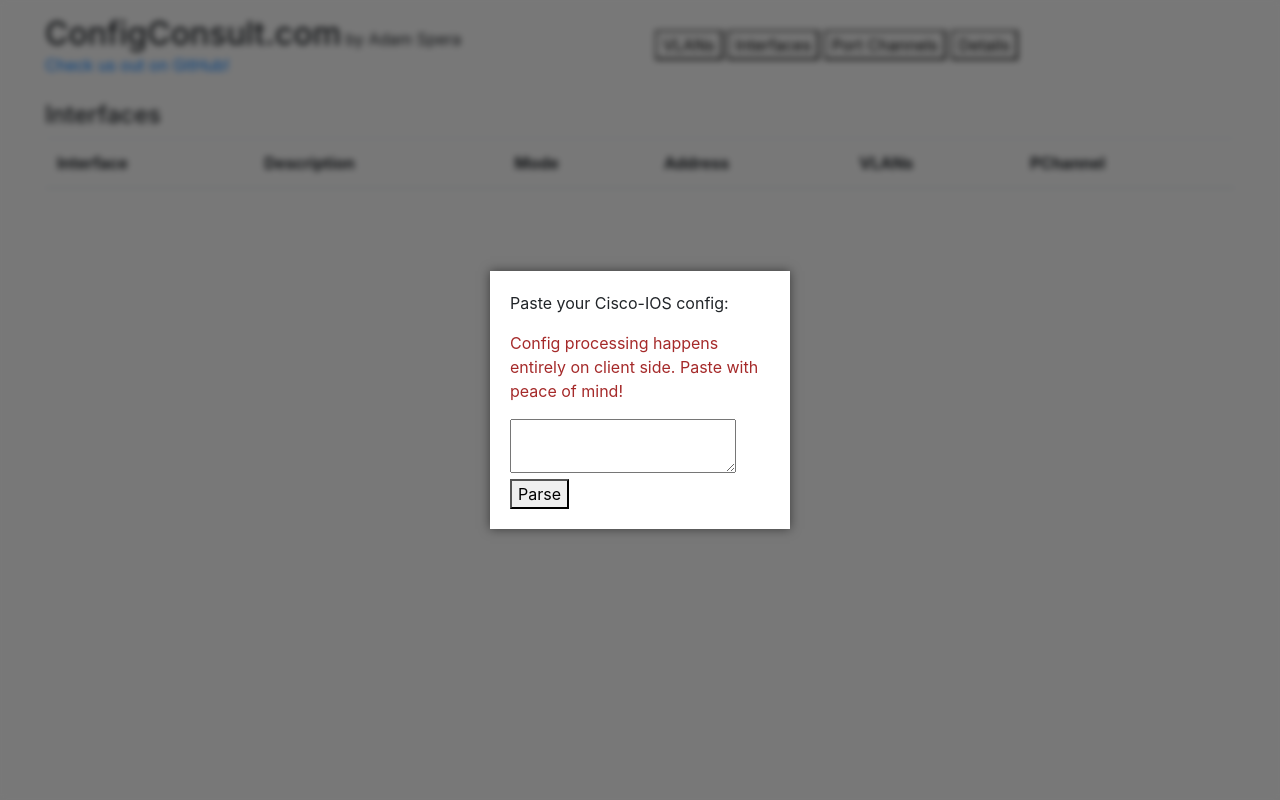
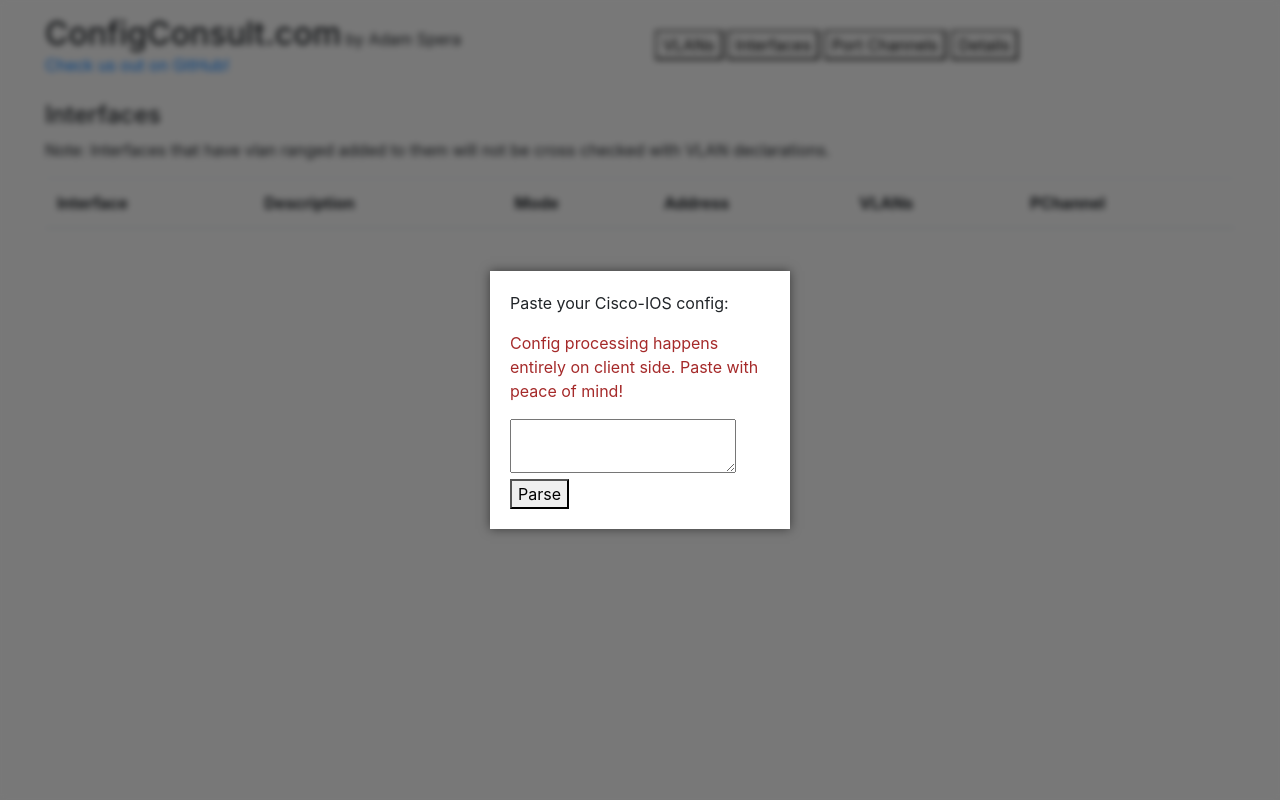
Before and after one commit to AdamSpera/configconsult, a Flask app: page / in a window 1280 px wide. Run offline with Flask 3, Linux system fonts and the light colour scheme; lists and menus that the app fills with data are empty; some libraries are stand-ins or nearby versions.

Commit message:
Fix VLAN range check and add notes in HTML

```diff
--- a/static/js/populateVLANs.js
+++ b/static/js/populateVLANs.js
@@ -75,10 +75,10 @@
 
 function isVLANAppliedToInterface(configData, vlanNumber) {
   const lines = configData.split('\n');
-  vlan = vlanNumber.vlanId;
+  const vlan = vlanNumber.vlanId;
   for (let i = 0; i < lines.length; i++) {
     var line = lines[i].trim();
-    if ((line.includes('switchport trunk allowed vlan '))) {
+    if (line.includes('switchport trunk allowed vlan ')) {
       line = line.split('vlan ')[1];
 
       if (line.includes('add ')) {
@@ -87,8 +87,17 @@
         line = line + ',';
       }
 
-      console.log(vlan, '----', line);
-      if (line.includes(vlan + ',')) return true;
+      const vlans = line.split(',');
+      for (let j = 0; j < vlans.length; j++) {
+        const vlanRange = vlans[j].split('-');
+        if (vlanRange.length === 2) {
+          const start = parseInt(vlanRange[0]);
+          const end = parseInt(vlanRange[1]);
+          if (vlan >= start && vlan <= end) return true;
+        } else if (vlans[j] === vlan) {
+          return true;
+        }
+      }
     }
   }
   return false;
@@ -109,7 +118,7 @@
         span.css('color', 'red');
         span.css('cursor', 'pointer');
         span.on('click', function () {
-          alert('VLAN ' + vlan.vlanId + ' is not explicitly (might still be within a range!) applied to any interfaces.');
+          alert('VLAN ' + vlan.vlanId + ' is not applied to any interfaces or within any vlan ranges on any interfaces.');
         });
       }
       td.append(span.text(vlan.vlanId));
--- a/templates/index.html
+++ b/templates/index.html
@@ -55,6 +55,7 @@
 
         <section id="section-vlans">
           <h4>VLANs</h4>
+          <p>Note: VLAN IDs that are applied to interfaces as an element within a range of vlans will not alert as not applied.</p>
           <table class="table">
             <thead>
               <tr>
@@ -72,6 +73,7 @@
 
         <section id="section-interfaces">
           <h4>Interfaces</h4>
+          <p>Note: Interfaces that have vlan ranged added to them will not be cross checked with VLAN declarations.</p>
           <table class="table">
             <thead>
               <tr>
```
